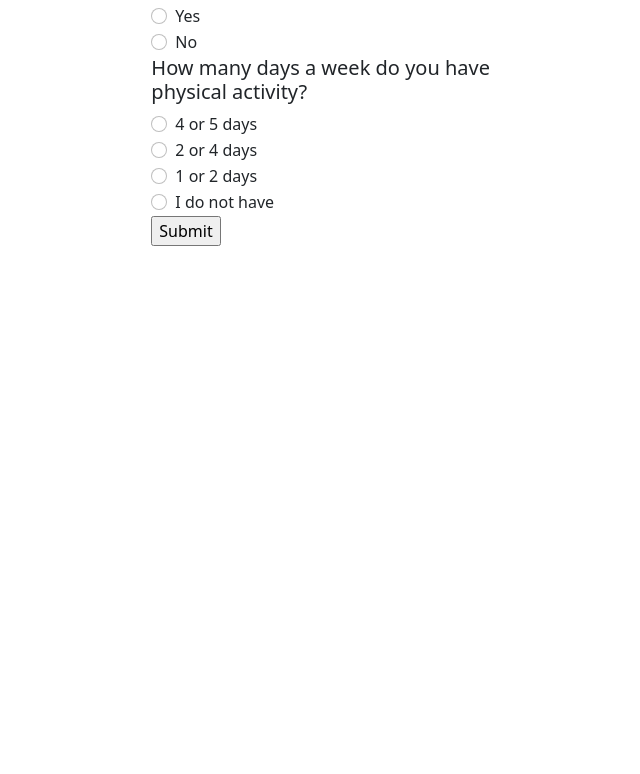
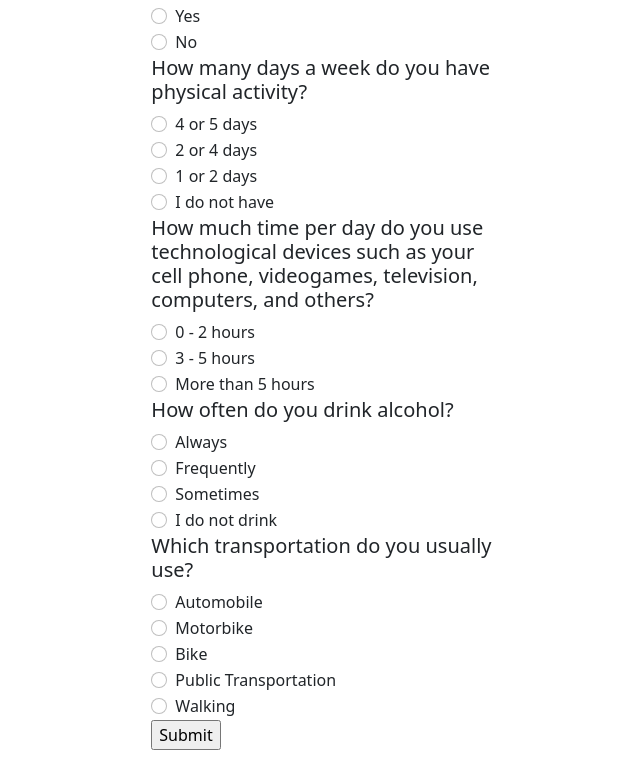
Before and after one commit to jonathan-woodruff/ml-obesity, a Flask app: page / in a window 1280 px wide. Shown: the part 1410-2184 px from the top of the page, without its empty margins (312-952 px from the left). Before the commit the page ends 1656 px from the top, so only its background shows below. Run offline with Flask 3, Linux system fonts and the light colour scheme; some libraries are stand-ins or nearby versions.

Commit message:
finished adding survey questions

```diff
--- a/ml-obesity/app.py
+++ b/ml-obesity/app.py
@@ -1,4 +1,4 @@
-from flask import Flask, render_template
+from flask import Flask, render_template, redirect
 from flask_wtf import FlaskForm
 from wtforms import SubmitField, RadioField
 from dotenv import load_dotenv
@@ -42,19 +42,48 @@ def fit_model():
 @app.route('/', methods=["GET", "POST"])
 def index():
     form = Obesity(csrf_enabled=False)
-    gender = form.gender.data
-    age = form.age.data
-    height = form.height.data
-    weight = form.weight.data
-    family = form.family.data
-    favc = form.favc.data
-    fcvc = form.fcvc.data
-    ncp = form.ncp.data
-    caec = form.caec.data
-    smoke = form.smoke.data
-    ch2o = form.ch2o.data
-    scc = form.scc.data
-    faf = form.faf.data
     if form.validate_on_submit(): #if valid submission
-        print(gender)
+        return redirect(url_for(
+            "prediction",
+            gender = form.gender.data,
+            age = form.age.data,
+            height = form.height.data,
+            weight = form.weight.data,
+            family = form.family.data,
+            favc = form.favc.data,
+            fcvc = form.fcvc.data,
+            ncp = form.ncp.data,
+            caec = form.caec.data,
+            smoke = form.smoke.data,
+            ch2o = form.ch2o.data,
+            scc = form.scc.data,
+            faf = form.faf.data,
+            tue = form.tue.data,
+            calc = form.calc.data,
+            mtrans = form.mtrans.data,
+            _external=True,
+            _scheme='https'
+        ))
     return render_template('gender.html', template_form=form)
+
+@app.route('/prediction', methods=["GET"])
+def prediction(gender, age, height, weight, family, favc, fcvc, ncp, caec, smoke, ch2o, scc, faf, tue, calc, mtrans):
+    return render_template(
+        'prediction.html',
+        gender=gender,
+        age=age,
+        height=height,
+        weight=weight,
+        family=family,
+        favc=favc,
+        fcvc=fcvc,
+        ncp=ncp,
+        caec=caec,
+        smoke=smoke,
+        ch2o=ch2o,
+        scc=scc,
+        faf=faf,
+        tue=tue,
+        calc=calc,
+        mtrans=mtrans
+    )
--- a/ml-obesity/forms.py
+++ b/ml-obesity/forms.py
@@ -17,6 +17,9 @@ ncpOptions = [("one","Between one and two meals"), ("two","Three meals"), ("thre
 afsn = [("always","Always"), ("frequently","Frequently"), ("sometimes","Sometimes"), ("no", "No")]
 ch2oOptions = [("one","Less than a liter"), ("two","Between one and two liters"), ("three","More than two liters")]
 fafOptions = [("one","4 or 5 days"), ("two","2 or 4 days"), ("three","1 or 2 days"), ("four","I do not have")]
+tueOptions = [("one", "0 - 1 hours"), ("two", "2 - 5 hours"), ("three", "more than 5 hours")]
+calcOptions = [("always","Always"), ("frequently","Frequently"), ("sometimes","Sometimes"), ("no", "I do not drink")]
+mtransOptions = [("automobile", "Automobile"), ("motorbike", "Motorbike"), ("bike", "Bike"), ("public", "Public Transportation"), ("walking", "Walking")]
 
 class Obesity(FieldsRequiredForm):
   gender = RadioField("Gender", choices=genderOptions)
@@ -32,4 +35,7 @@ class Obesity(FieldsRequiredForm):
   ch2o = RadioField("CH2O", choices=ch2oOptions)
   scc = RadioField("SCC", choices=yesno)
   faf = RadioField("FAF", choices=fafOptions)
+  tue = RadioField("TUE", choices=tueOptions)
+  calc = RadioField("CALC", choices=calcOptions)
+  mtrans = RadioField("MTRANS", choices=mtransOptions)
   submit = SubmitField("Submit")
--- /dev/null
+++ b/ml-obesity/js/index.js
@@ -0,0 +1,10 @@
+import * as bootstrap from 'bootstrap'; //js
+
+const submitButton = document.getElementById('submit');
+
+const submitContent = (event) => {
+  event.preventDefault();
+  alert('hi');
+}
+
+submitButton.addEventListener('click', submitContent);
--- a/ml-obesity/templates/base.html
+++ b/ml-obesity/templates/base.html
@@ -5,6 +5,7 @@
     <meta name="viewport" content="width=device-width, initial-scale=1.0">
     <link href="https://cdn.jsdelivr.net/npm/bootstrap@5.0.2/dist/css/bootstrap.min.css" rel="stylesheet" integrity="sha384-EVSTQN3/azprG1Anm3QDgpJLIm9Nao0Yz1ztcQTwFspd3yD65VohhpuuCOmLASjC" crossorigin="anonymous">
     <script defer src="https://cdn.jsdelivr.net/npm/bootstrap@5.0.2/dist/js/bootstrap.bundle.min.js" integrity="sha384-MrcW6ZMFYlzcLA8Nl+NtUVF0sA7MsXsP1UyJoMp4YLEuNSfAP+JcXn/tWtIaxVXM" crossorigin="anonymous"></script>
+    <script defer src="../js/index.js"></script>
     <title>ML Obesity</title>
 </head>
 <body>
--- a/ml-obesity/templates/gender.html
+++ b/ml-obesity/templates/gender.html
@@ -203,7 +203,85 @@
                 </label>
             </div>
 
-            <p><input type="submit" name="submit"/></p>
+            <h3 class="h5">How much time per day do you use technological devices such as your cell phone, videogames, television, computers, and others?</h3>
+            <div class="form-check">
+                <input class="form-check-input" type="radio" name="tue" id="tue-1">
+                <label class="form-check-label" for="tue-1">
+                    0 - 2 hours
+                </label>
+            </div>
+            <div class="form-check">
+                <input class="form-check-input" type="radio" name="tue" id="tue-2">
+                <label class="form-check-label" for="tue-2">
+                    3 - 5 hours
+                </label>
+            </div>
+            <div class="form-check">
+                <input class="form-check-input" type="radio" name="tue" id="tue-3">
+                <label class="form-check-label" for="tue-3">
+                    More than 5 hours
+                </label>
+            </div>
+
+            <h3 class="h5">How often do you drink alcohol?</h3>
+            <div class="form-check">
+                <input class="form-check-input" type="radio" name="calc" id="calc-always">
+                <label class="form-check-label" for="calc-always">
+                    Always
+                </label>
+            </div>
+            <div class="form-check">
+                <input class="form-check-input" type="radio" name="calc" id="calc-frequently">
+                <label class="form-check-label" for="calc-frequently">
+                    Frequently
+                </label>
+            </div>
+            <div class="form-check">
+                <input class="form-check-input" type="radio" name="calc" id="calc-sometimes">
+                <label class="form-check-label" for="calc-sometimes">
+                    Sometimes
+                </label>
+            </div>
+            <div class="form-check">
+                <input class="form-check-input" type="radio" name="caec" id="caec-never">
+                <label class="form-check-label" for="caec-never">
+                    I do not drink
+                </label>
+            </div>
+
+            <h3 class="h5">Which transportation do you usually use?</h3>
+            <div class="form-check">
+                <input class="form-check-input" type="radio" name="mtrans" id="mtrans-automobile">
+                <label class="form-check-label" for="mtrans-automobile">
+                    Automobile
+                </label>
+            </div>
+            <div class="form-check">
+                <input class="form-check-input" type="radio" name="mtrans" id="mtrans-motorbike">
+                <label class="form-check-label" for="mtrans-motorbike">
+                    Motorbike
+                </label>
+            </div>
+            <div class="form-check">
+                <input class="form-check-input" type="radio" name="mtrans" id="mtrans-bike">
+                <label class="form-check-label" for="mtrans-bike">
+                    Bike
+                </label>
+            </div>
+            <div class="form-check">
+                <input class="form-check-input" type="radio" name="mtrans" id="mtrans-public">
+                <label class="form-check-label" for="mtrans-public">
+                    Public Transportation
+                </label>
+            </div>
+            <div class="form-check">
+                <input class="form-check-input" type="radio" name="mtrans" id="mtrans-walking">
+                <label class="form-check-label" for="mtrans-walking">
+                    Walking
+                </label>
+            </div>
+
+            <p><input type="submit" name="submit" id="submit"/></p>
         </form>
     </div>
 </main>
```
Also changed, not shown: ml-obesity/templates/prediction.html (added, +7 -0 lines).
